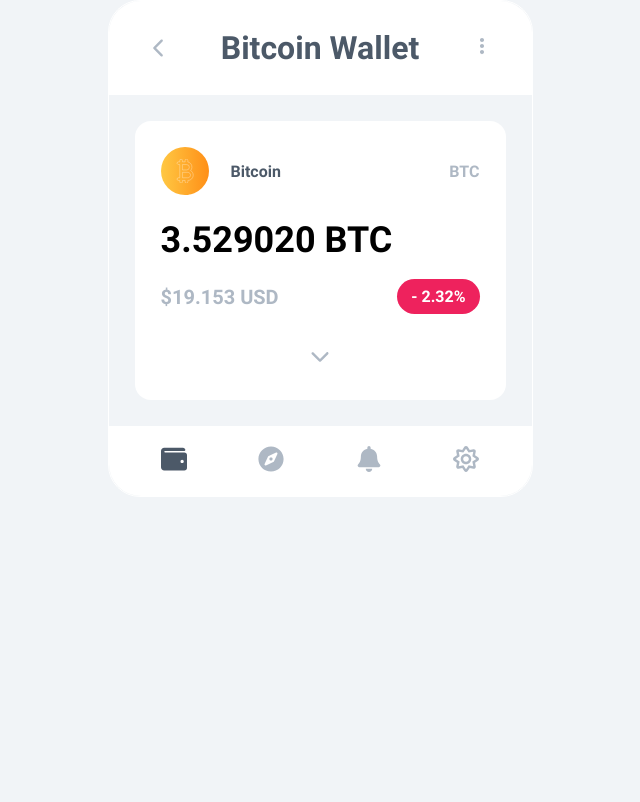
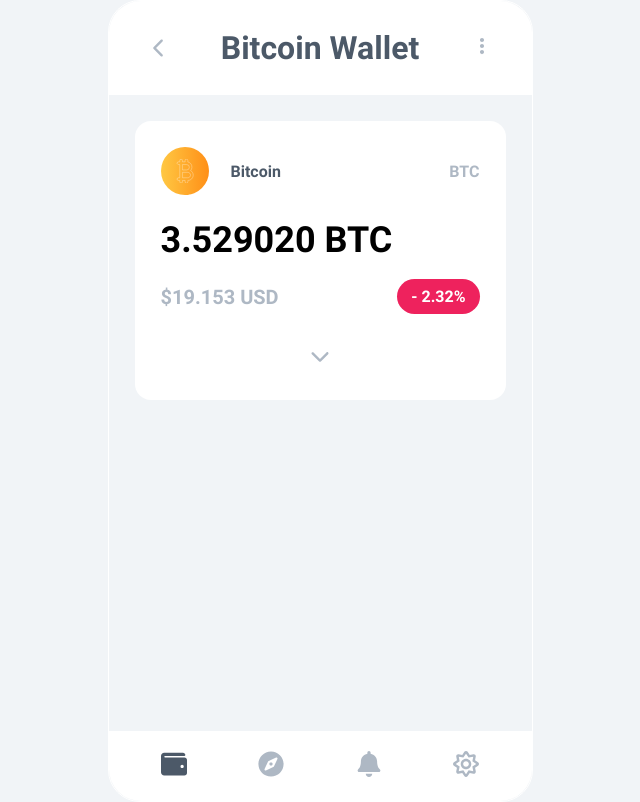
Before and after one commit to livebcdev0603/bitcoin-wallet, a React (Create React App) app: page / in a window 1280 px wide. Shown: the whole page, without its empty margins (320-960 px from the left). Built offline with nearby package versions, Linux system fonts and the light colour scheme; no server answers.

Commit message:
fix: update layout

```diff
--- a/src/components/tooltip/index.tsx
+++ b/src/components/tooltip/index.tsx
@@ -14,7 +14,6 @@ const CustomToolTip = ({
   payload,
   label,
 }: TooltipProps<ValueType, NameType> & CustomToolTipProps) => {
-  console.log(payload, label);
   return active ? (
     <S.CustomToolTipContainer>
       {filter === 1 ? <p>{label} hours ago</p> : <p>{label} days ago</p>}
--- a/src/layout/index.tsx
+++ b/src/layout/index.tsx
@@ -15,14 +15,15 @@ const Wrapper = styled.div`
 const Container = styled.div`
   display: flex;
   flex-direction: column;
-  justify-content: center;
-  align-items: center;
+  justify-content: space-between;
 
   position: relative;
+  height: 100vh;
+`;
 
-  & > * {
-    width: 100%;
-  }
+export const Content = styled.div`
+  height: 100%;
+  overflow-y: auto;
 `;
 
 const Layout = () => {
@@ -30,7 +31,9 @@ const Layout = () => {
     <Wrapper>
       <Container id="main">
         <Header />
-        <Outlet />
+        <Content>
+          <Outlet />
+        </Content>
         <Footer />
       </Container>
     </Wrapper>
```
